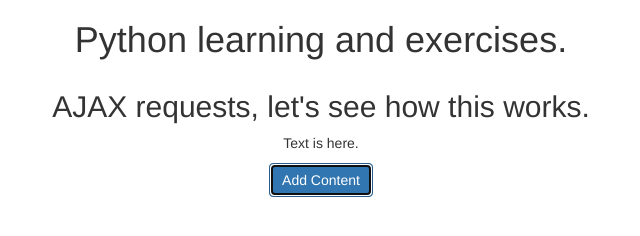
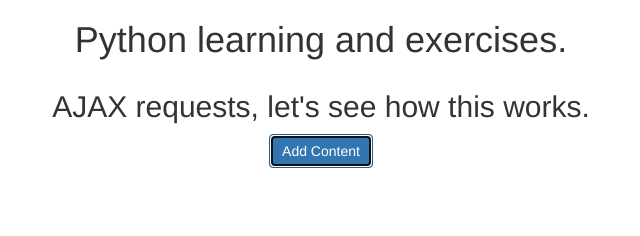
Before and after one commit to WritingPanda/learning_python, a plain HTML site: page public/index.html in a window 1280 px wide. Both pictures are taken after a click on the button "Add Content". Shown: the whole page, without its empty margins (319-959 px from the left). Drawn offline with Linux system fonts and the light colour scheme.

Commit message:
Learning more about string functions in Python

```diff
--- a/public/index.html
+++ b/public/index.html
@@ -27,6 +27,7 @@
 					if (xmlhttp.readyState == 4 && xmlhttp.status == 200)
 					{
 						document.getElementById("changeP").innerHTML = xmlhttp.responseText;
+						console.log(document.getElementById("changeP").innerHTML);
 					};
 				}
 
@@ -34,6 +35,13 @@
 				xmlhttp.send();
 
 			}
+		</script>
+		<script>
+			$(document).ready(function() {
+				$("button").click(function() {
+					$("#changeP").slideToggle();
+				});
+			});
 		</script>
 	</head>
 	<body>
```
Also changed, not shown: 2 other files.
